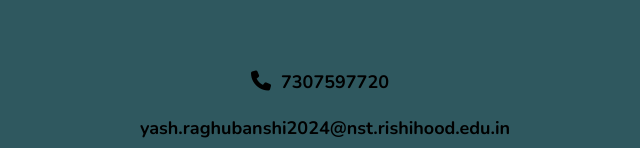
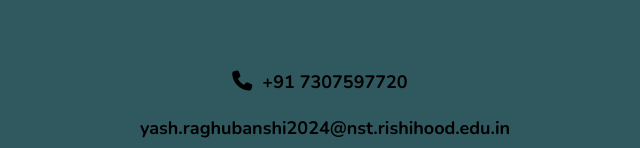
Before and after one commit to Yash990-bit/Portfolio, a plain HTML site: page index.html in a window 1280 px wide. Shown: the part 4313-4461 px from the top of the page, 320-960 px from the left. Drawn offline with nearby package versions, Linux system fonts and the light colour scheme.

Commit message:
Update index.html

```diff
--- a/index.html
+++ b/index.html
@@ -192,7 +192,7 @@
         </div>
 
         <div class="foot">
-            <h1><i class="fa-solid fa-phone"></i>7307597720</h1>
+            <h1><i class="fa-solid fa-phone"></i>+91 7307597720</h1>
             <h3><i class="mailto:yash.raghubasnhi2024@nst.rishihoodedu.edu.in.com"></i>yash.raghubanshi2024@nst.rishihood.edu.in</h3>
         </div>
     </footer>
```
